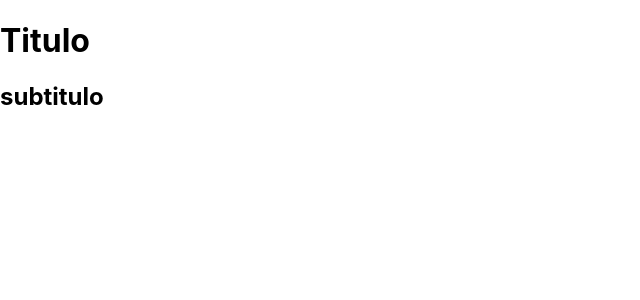
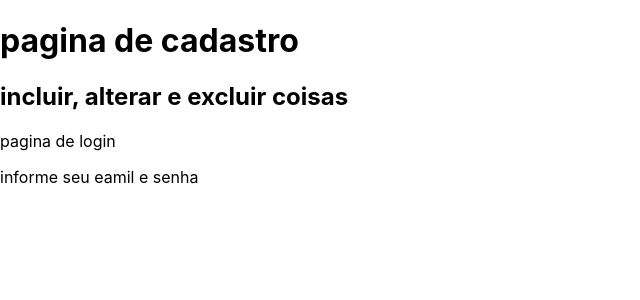
Before and after one commit to GeorgeSalu/nextjs, a Next.js app in the folder exercicios/: page /basicos/usandoTitulo in a window 1280 px wide. Shown: the top 300 px of the page, without its empty margins (0-640 px from the left). Built offline with nearby package versions, Linux system fonts and the light colour scheme.

Commit message:
propriedade de componentes

```diff
--- a/exercicios/components/Titulo.jsx
+++ b/exercicios/components/Titulo.jsx
@@ -1,8 +1,17 @@
-export default function Titulo() {
-    return (
-        <>
-            <h1>Titulo</h1>
-            <h2>subtitulo</h2>
-        </>
-    )
+export default function Titulo(props) {
+    if(props.pequeno) {
+        return (
+            <>
+                <p>{props.principal}</p>
+                <p>{props.secundario}</p>
+            </>
+        )
+    } else {
+        return (
+            <>
+                <h1>{props.principal}</h1>
+                <h2>{props.secundario}</h2>
+            </>
+        )
+    }
 }
--- a/exercicios/pages/basicos/usandoTitulo.jsx
+++ b/exercicios/pages/basicos/usandoTitulo.jsx
@@ -3,7 +3,14 @@
 export default function usandoTitulo() {
     return (
         <div>
-            <Titulo ></Titulo>
+            <Titulo
+                principal="pagina de cadastro"
+                secundario="incluir, alterar e excluir coisas"/>
+
+            <Titulo
+                principal="pagina de login"
+                secundario="informe seu eamil e senha"
+                pequeno={true}/>
         </div>
     )
 }
```
